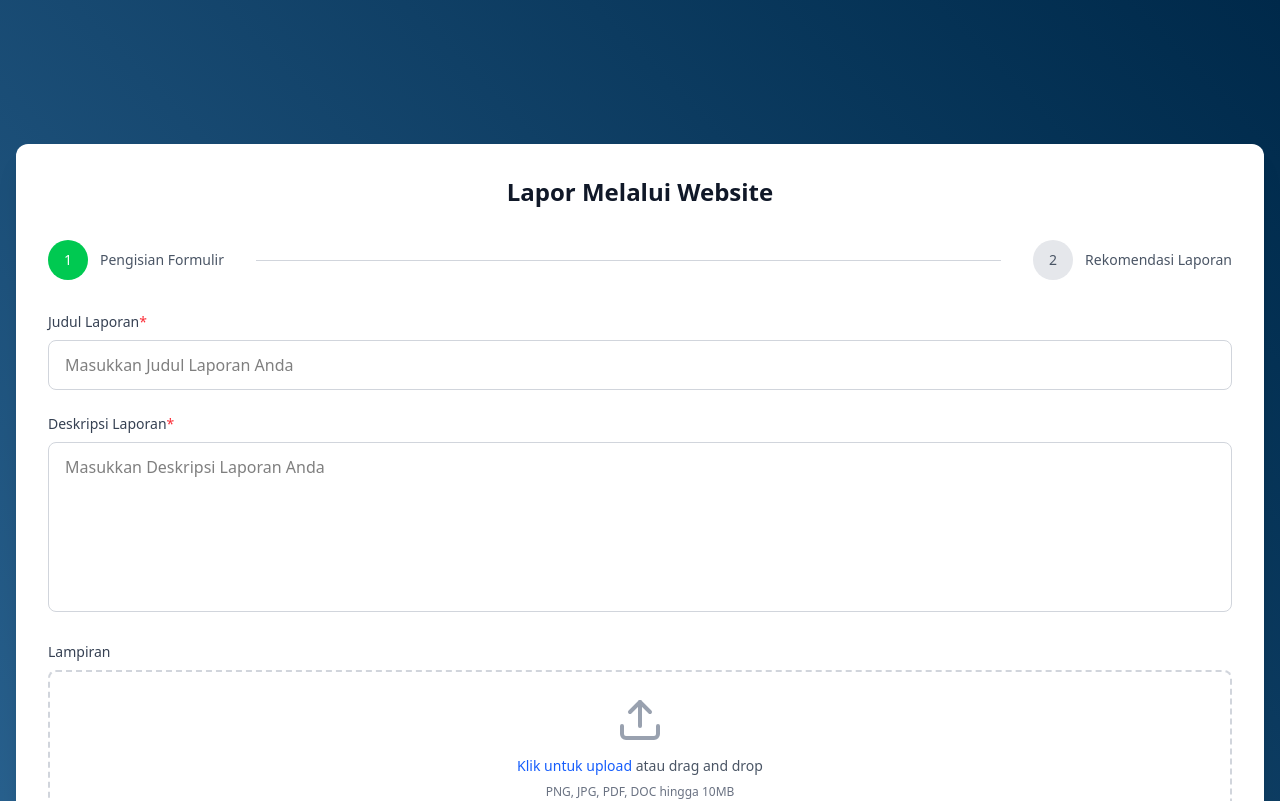
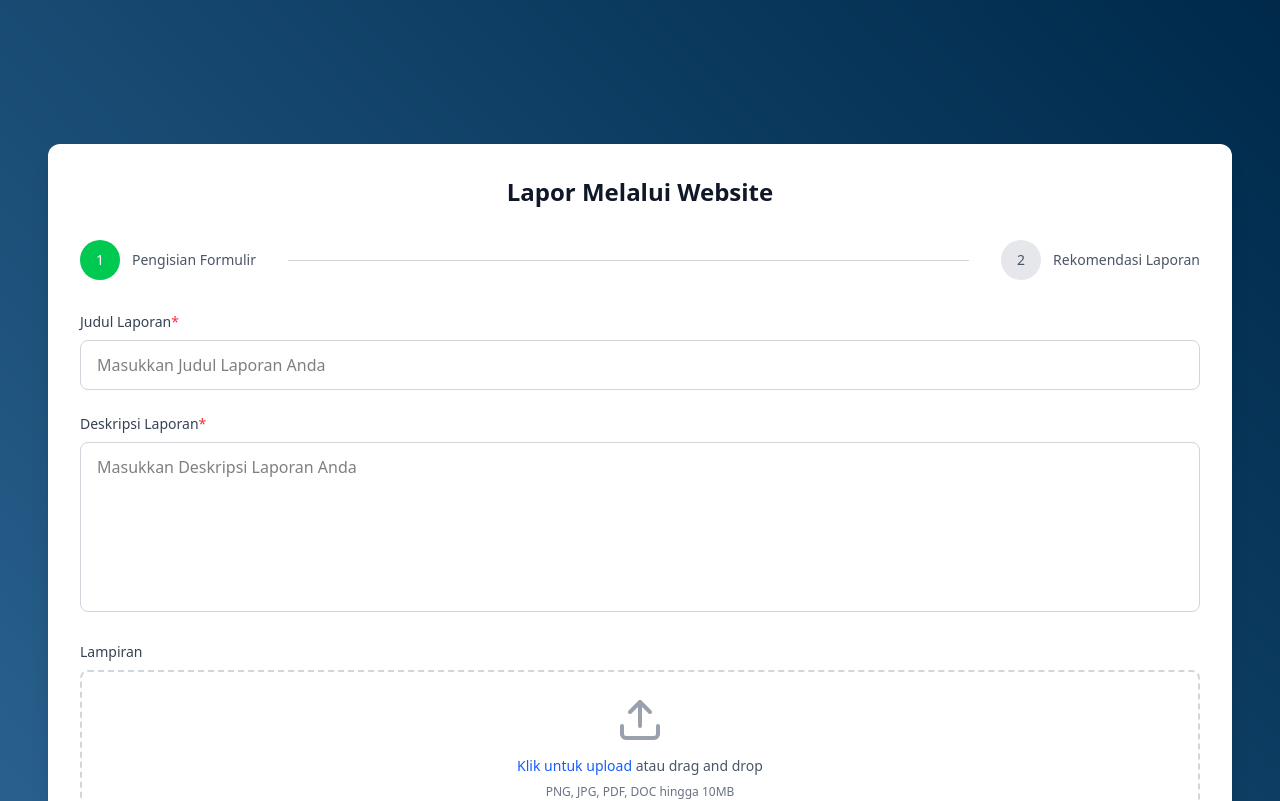
Before and after one commit to AncungAulia/laporinaja, a React (Vite) app: page /formulir in a window 1280 px wide. Shown: the top 801 px of the page. Built offline with nearby package versions, Linux system fonts and the light colour scheme.

Commit message:
edit formulir

```diff
--- a/routes/Form.jsx
+++ b/routes/Form.jsx
@@ -505,7 +505,7 @@ const LaporMelaluiWebsite = () => {
   );
 
   return (
-    <div className="min-h-screen bg-gradient-to-bl from-[#00294A] to-[#336F9F] pt-36 p-4">
+    <div className="min-h-screen bg-gradient-to-bl from-[#00294A] to-[#336F9F] pt-36 px-12">
       {/* Notification */}
       {notification && (
         <div className="fixed top-4 right-4 z-50 max-w-md w-full">
```
Lines whose indentation alone changed are shown as unchanged.
